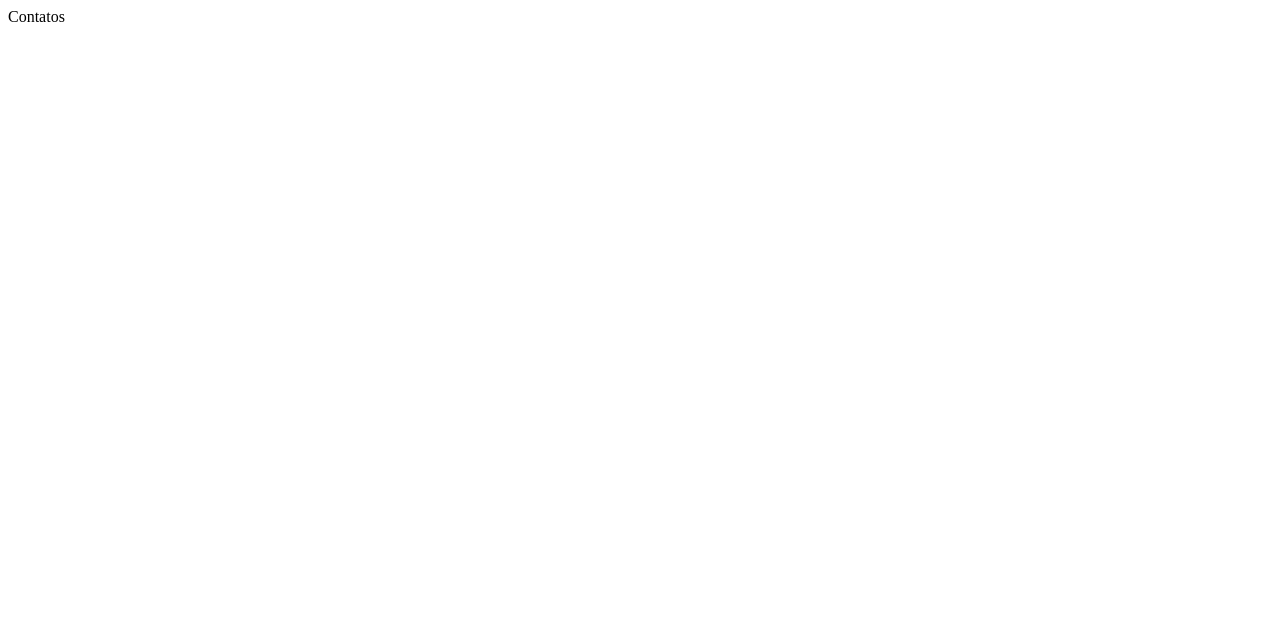
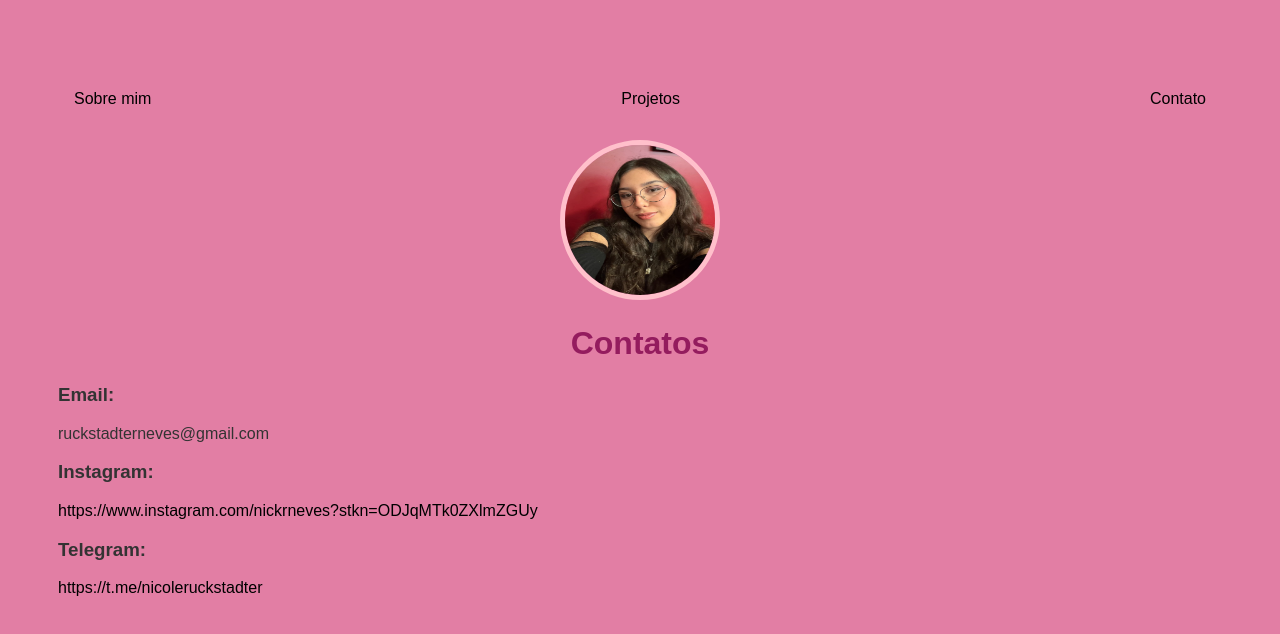
Before and after one commit to nicole-neves/meu-site-pessoal, a plain HTML site: page contact.html in a window 1280 px wide. Drawn offline with Linux system fonts and the light colour scheme.

Commit message:
feat: adiciona seção de contatos

```diff
--- a/contact.html
+++ b/contact.html
@@ -1 +1,55 @@
-Contatos
+<!DOCTYPE html>
+<html lang="pt-BR">
+<head>
+    <meta charset="UTF-8">
+    <title>Meu Portfólio</title>
+    <link rel="stylesheet" href="style.css">
+</head>
+<body>
+    <div class="container">
+        <nav>
+            <ul>
+                <li>
+                    <a href="index.html" > Sobre mim </a>
+                </li>
+                <li>
+                    <a href="project.html" > Projetos </a>
+                </li>
+                <li>
+                    <a href="contact.html"> Contato </a>
+                </li>
+            </ul>
+        </nav>
+        <header>
+            <div class="center">
+                <img src="./img/Nicole.png">
+            </div>
+            <h1> Contatos </h1>
+            <h2> </h2>
+        </header>
+
+        <main>
+            <section>
+
+            </section>
+        </main>
+        <footer>
+            <h3>Email: </h3>
+            <p>ruckstadterneves@gmail.com</p>
+
+            <h3>Instagram: </h3>
+           <a href="https://www.instagram.com/nickrneves?stkn=ODJqMTk0ZXlmZGUy" target="_blank" rel="noopener noreferrer">
+                <div class="center">
+                <p>https://www.instagram.com/nickrneves?stkn=ODJqMTk0ZXlmZGUy</p>
+                </div>
+            </a>
+            <h3>Telegram: </h3>
+           <a href="https://t.me/nicoleruckstadter" target="_blank" rel="noopener noreferrer">
+                <div class="center">
+                <p>https://t.me/nicoleruckstadter</p>
+                </div>
+            </a>
+        </footer>
+    </div>
+</body>
+</html>
```
Also changed, not shown: 1 other file.
